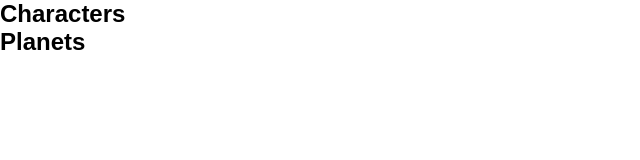
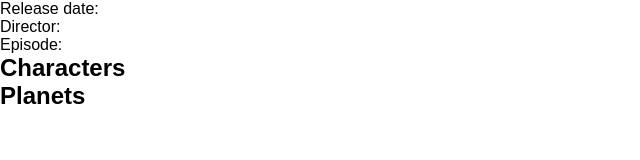
Before and after one commit to tbui564/star-wars, a plain HTML site: page film.html in a window 1280 px wide. Shown: the whole page, without its empty margins (0-640 px from the left). Drawn offline with Linux system fonts and the light colour scheme; no server answers.

Commit message:
Create HTML elements to display movie information

```diff
--- a/film.html
+++ b/film.html
@@ -12,7 +12,23 @@
 
 <body>
   <div>
-    <h1 id="film-title"></h1>
+    <section>
+        <h1 id="film-title"></h1>
+        <div id="film-info">
+            <div>
+                Release date:
+                <span id="release"></span>
+            </div>
+            <div>
+                Director:
+                <span id="director"></span>
+            </div>
+            <div>
+                Episode:
+                <span id="episode"></span>
+            </div>
+        </div>
+    </section>
     <section>
         <h2>Characters</h2>
         <div id="characters-container"></div>
```
